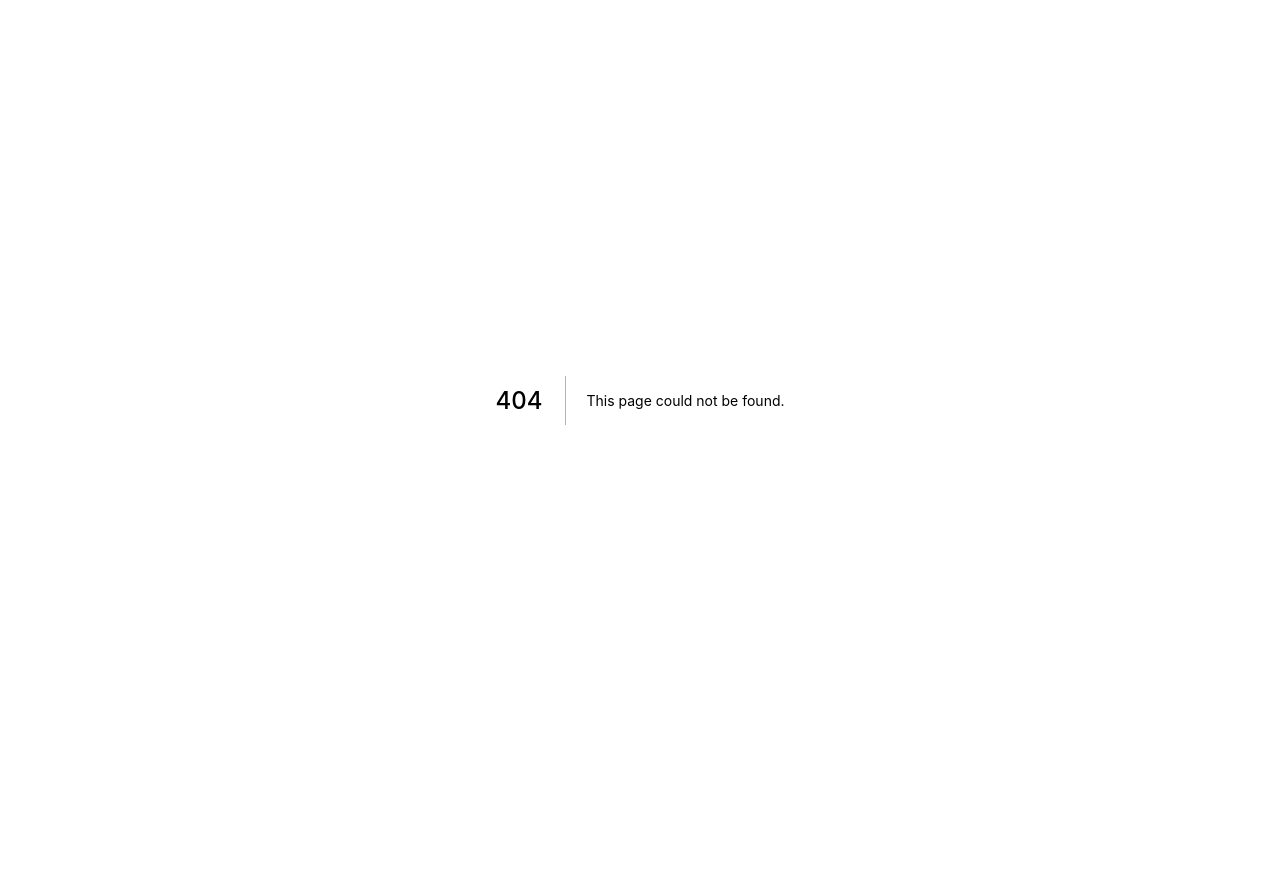
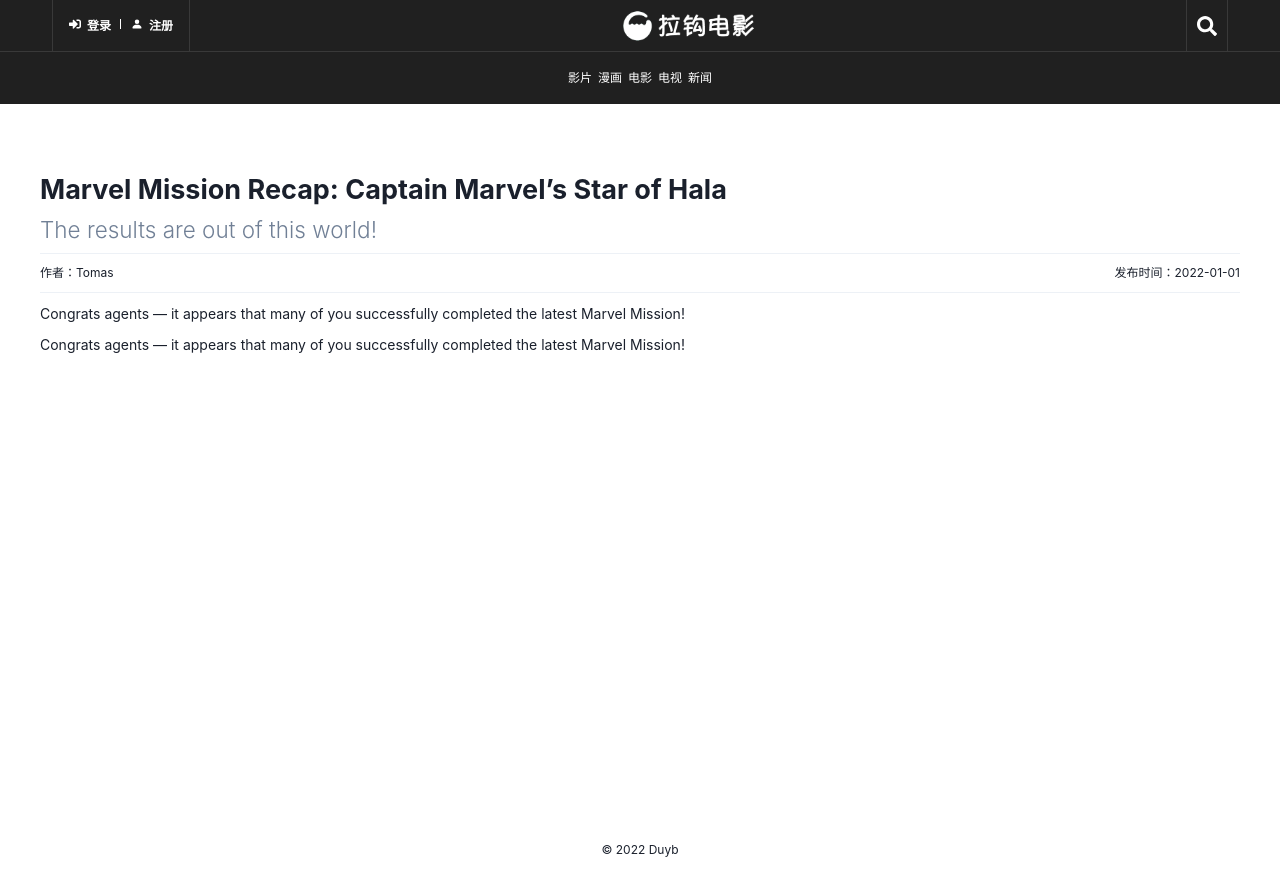
Before and after one commit to thxl2010/react-ssr-next, a Next.js app: page /detail/1 in a window 1280 px wide. Before the commit this address had no page. Before the commit the page ends 800 px from the top, so only its background shows below. Built offline with nearby package versions, Linux system fonts and the light colour scheme.

Commit message:
电影详情页面布局

```diff
--- /dev/null
+++ b/pages/detail/[id].js
@@ -0,0 +1,65 @@
+import { Box, Divider, Heading, Text } from '@chakra-ui/react';
+import { css } from '@emotion/react';
+import Head from 'next/head';
+import Layout from '../../components/Layout';
+
+const detailContainer = css`
+  padding: 10px 0;
+  & > p {
+    font-size: 14px;
+    margin-bottom: 10px;
+  }
+  & > img {
+    margin-bottom: 10px;
+    display: block;
+  }
+`;
+
+export default function Detail() {
+  return (
+    <>
+      <Head>
+        <title>movie detail</title>
+        <meta name="description" content="movie detail" />
+      </Head>
+
+      <Layout>
+        <Box maxW={1200} mx="auto" mt={70}>
+          <Heading as="h2" size="xl">
+            Marvel Mission Recap: Captain Marvel’s Star of Hala
+          </Heading>
+          <Heading
+            as="h3"
+            size="lg"
+            color="gray.500"
+            fontWeight="light"
+            mt="10px"
+          >
+            The results are out of this world!
+          </Heading>
+          <Divider mt="10px" />
+          <Box
+            mt="10px"
+            display="flex"
+            justifyContent="space-between"
+            alignItems="center"
+          >
+            <Text>作者：Tomas</Text>
+            <Text>发布时间：2022-01-01</Text>
+          </Box>
+          <Divider mt="10px" />
+          <Box css={detailContainer}>
+            <p>
+              Congrats agents — it appears that many of you successfully
+              completed the latest Marvel Mission!
+            </p>
+            <p>
+              Congrats agents — it appears that many of you successfully
+              completed the latest Marvel Mission!
+            </p>
+          </Box>
+        </Box>
+      </Layout>
+    </>
+  );
+}
```
